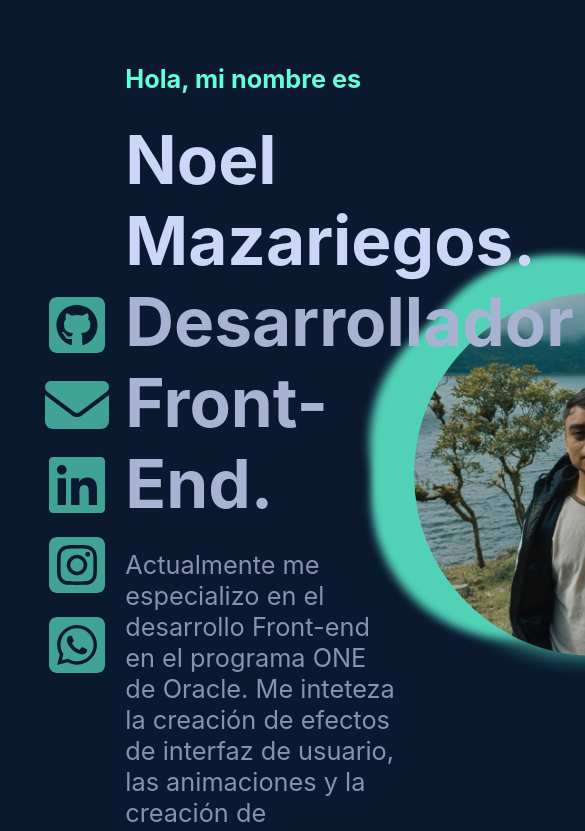
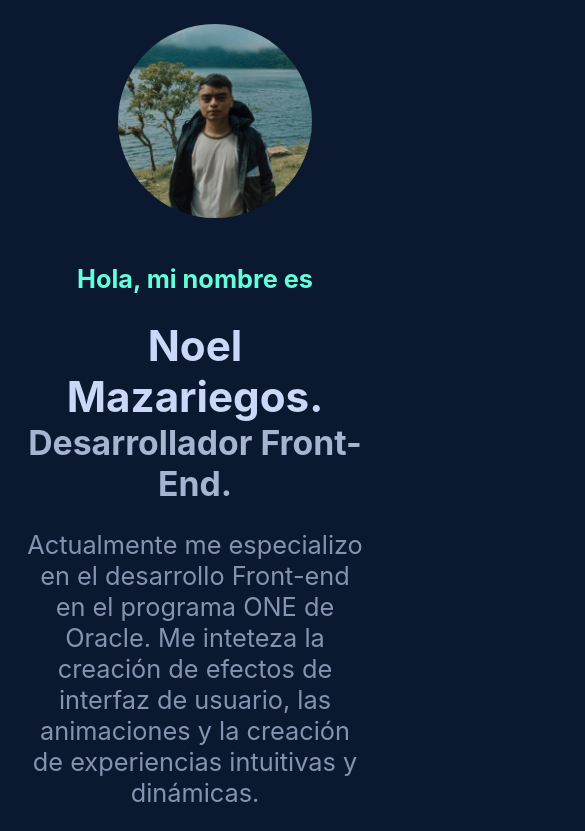
Before and after one commit to Noel1kt/Noel.dev, a React (Vite) app: page / in a window 390 px wide. Shown: the top 831 px of the page, 585 px wide, since content can reach past the window. Built offline with nearby package versions, Linux system fonts and the light colour scheme.

Commit message:
media about

```diff
--- a/src/App.css
+++ b/src/App.css
@@ -244,14 +244,21 @@
 }
 
 
-/* @media screen and (max-width:768px) {
+@media screen and (max-width:768px) {
     .section-about{
         display: flex;
         flex-direction: column-reverse;
         width: 100%;
-        margin: 1rem;
+        margin: 0;
+        text-align: center;
+    }
+
+    .about-me {
+        width: 90%;
+        padding: 0;
     }
     .about-me h1{
+
         font-size: 5vh;
         margin: 0%;
     }
@@ -298,7 +305,7 @@
   }
 
   @media screen and (min-width:993px) {
-  } */
+  }
 
 /* Skills */
 .section-skills{
--- a/src/App.jsx
+++ b/src/App.jsx
@@ -8,7 +8,7 @@
     <>
       <About/>
       <Skills/>
-      <Projects/>
+      {/* <Projects/> */}
       <Contact/>
     </>
 
```
